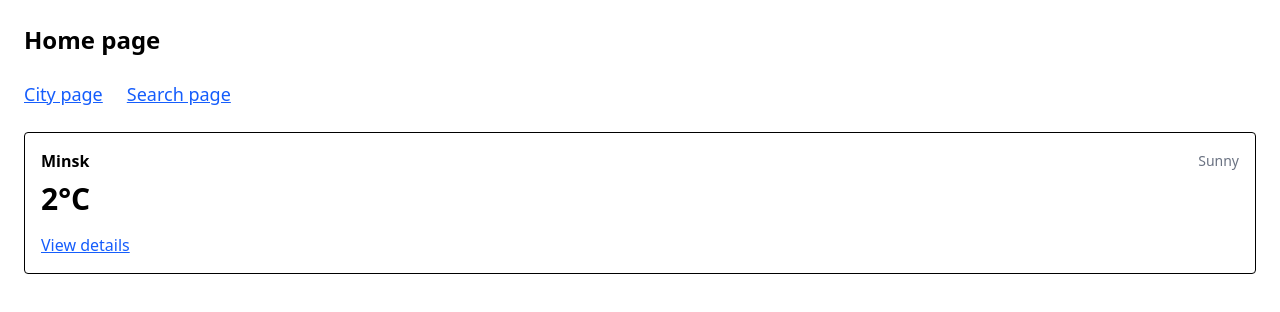
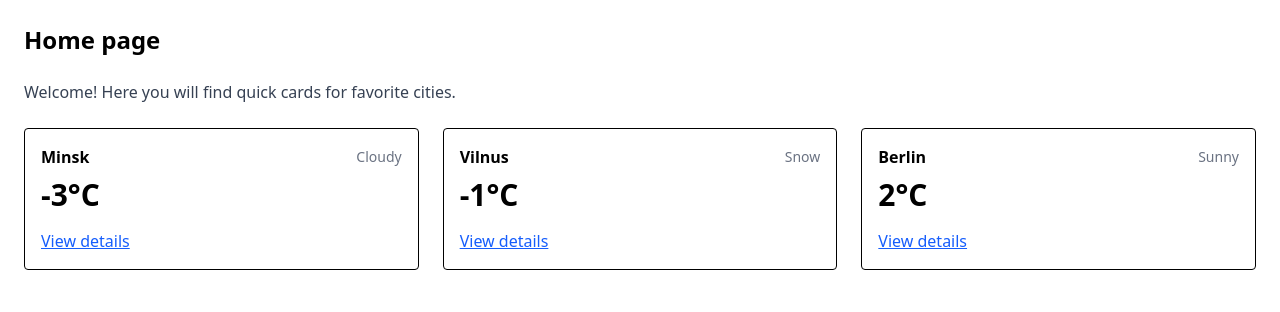
Before and after one commit to glovas96/weather-dashboard, a React (Vite) app: page / in a window 1280 px wide. Shown: the top 312 px of the page. Built offline with nearby package versions, Linux system fonts and the light colour scheme.

Commit message:
feat: update HomePage with WeatherCard grid

```diff
--- a/src/pages/HomePage.jsx
+++ b/src/pages/HomePage.jsx
@@ -1,25 +1,18 @@
-import { Link } from "react-router-dom";
 import WeatherCard from "../components/WeatherCard";
 
 function HomePage() {
     return (
         <div className="flex flex-col gap-6 p-6">
             <h1 className="text-2xl font-bold">Home page</h1>
-            <nav className="flex gap-6 text-lg">
-                <Link
-                    to="/city/123"
-                    className="text-blue-600 hover:text-blue-800 underline"
-                >
-                    City page
-                </Link>
-                <Link
-                    to="/search"
-                    className="text-blue-600 hover:text-blue-800 underline"
-                >
-                    Search page
-                </Link>
-            </nav>
-            <WeatherCard cityName="Minsk" tempC={2} condition="Sunny" />
+            <p className="text-gray-700">
+                Welcome! Here you will find quick cards for favorite cities.
+            </p>
+
+            <div className="grid grid-cols-1 md:grid-cols-2 lg:grid-cols-3 gap-6">
+                <WeatherCard cityName="Minsk" tempC={-3} condition="Cloudy" />
+                <WeatherCard cityName="Vilnus" tempC={-1} condition="Snow" />
+                <WeatherCard cityName="Berlin" tempC={2} condition="Sunny" />
+            </div>
         </div>
     );
 }
```
